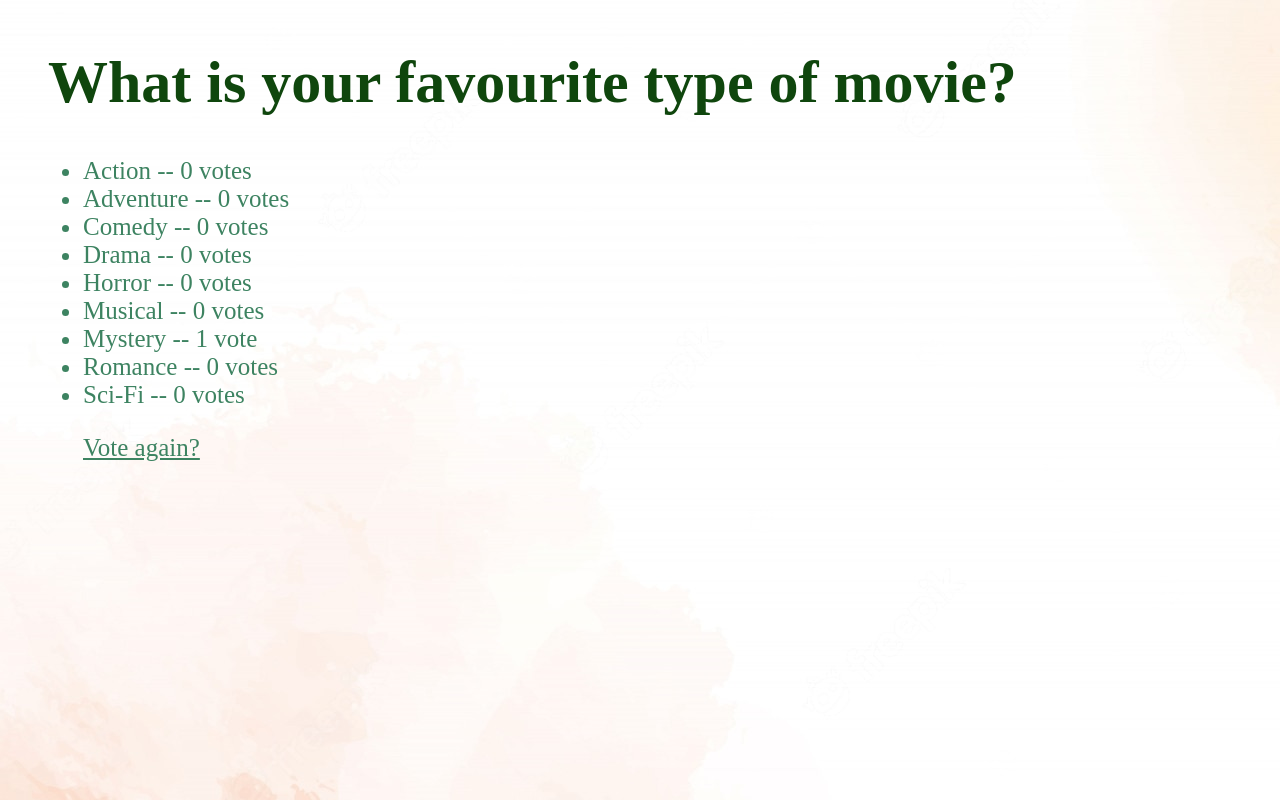
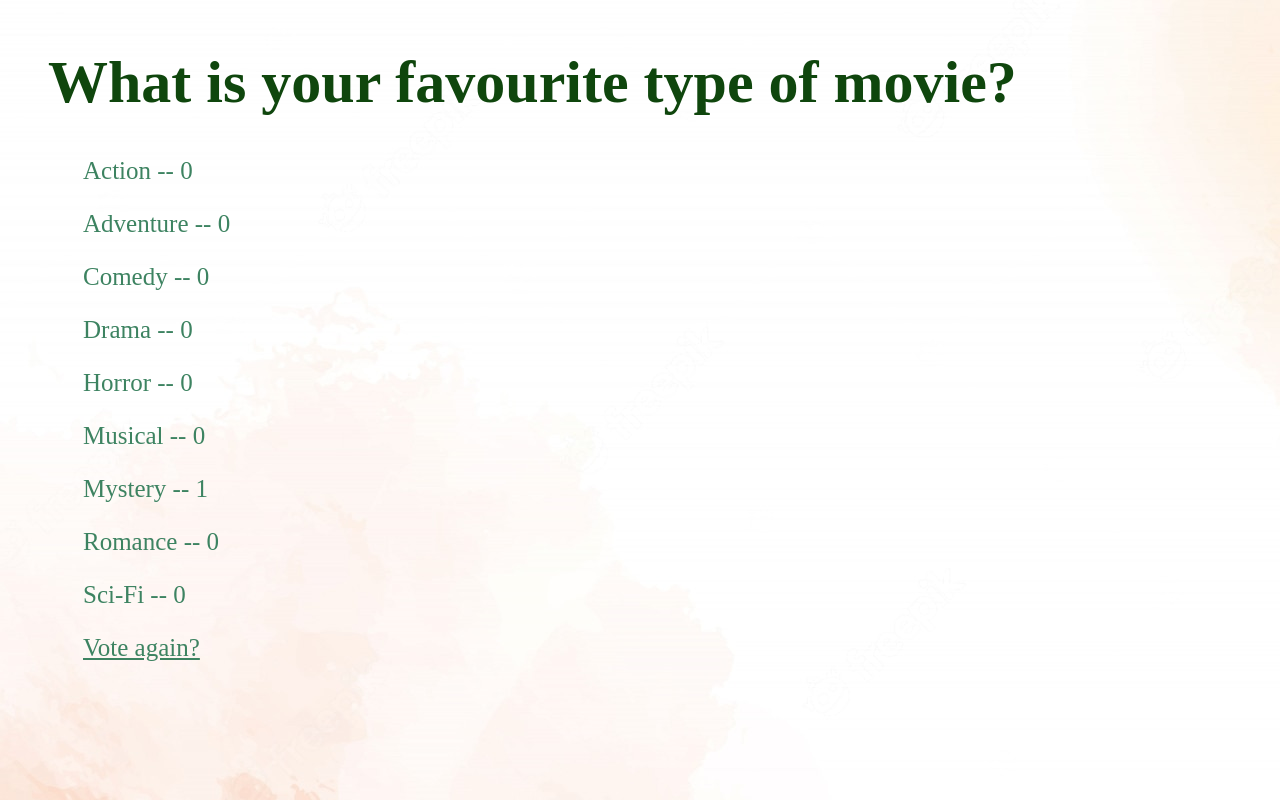
Before and after one commit to natekrth/ku-poll, a Django app: page /polls/7/results/ in a window 1280 px wide. Run offline with Django 4.2, Linux system fonts and the light colour scheme; data comes from the database, SQL or seed files in the repository.

Commit message:
close #20

```diff
--- a/polls/templates/polls/results.html
+++ b/polls/templates/polls/results.html
@@ -6,7 +6,7 @@
 
 <ul id='choice'>
 {% for choice in question.choice_set.all %}
-    <li>{{ choice.choice_text }} -- {{ choice.votes }} vote{{ choice.votes|pluralize }}</li>
+    <p>{{ choice.choice_text }} -- {{ choice.votes }}</p>
 {% endfor %}
 </ul>
 
```
